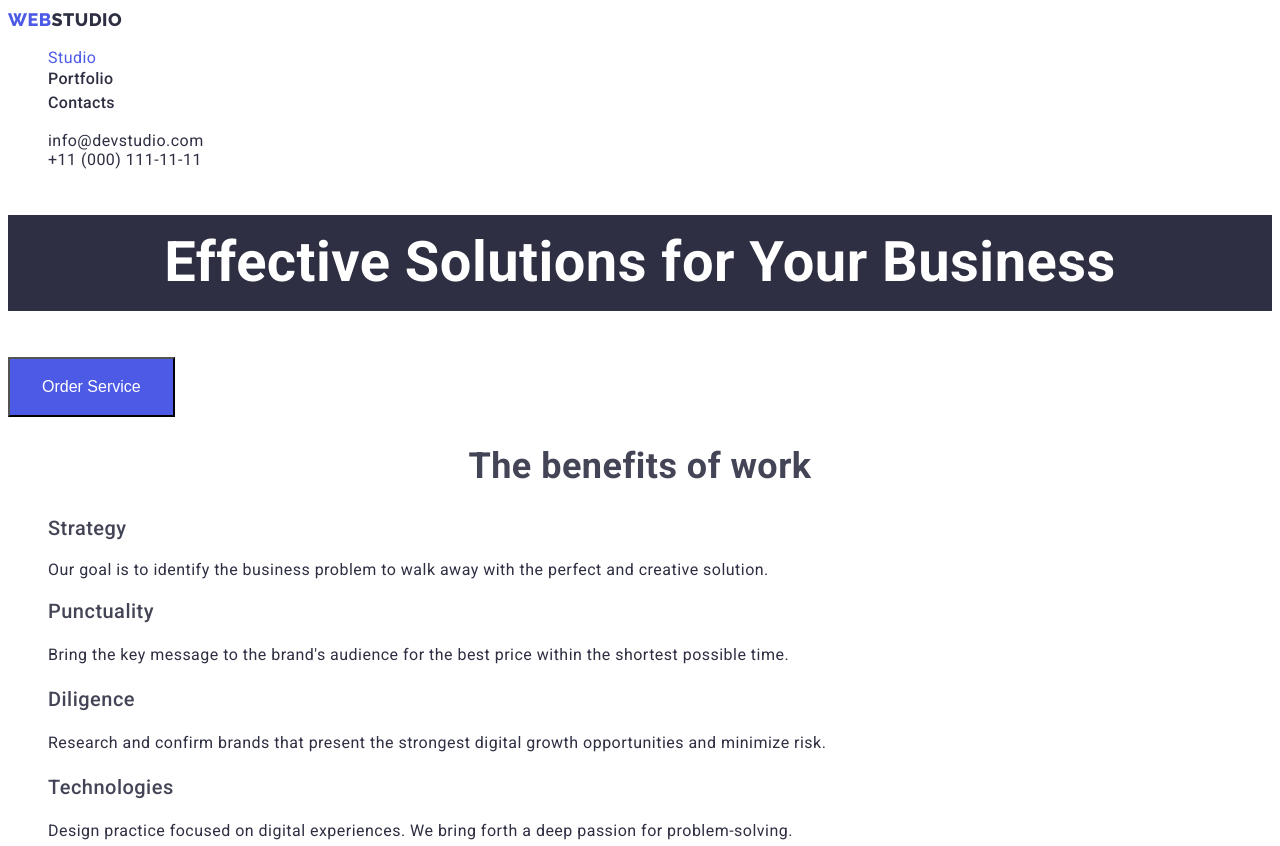
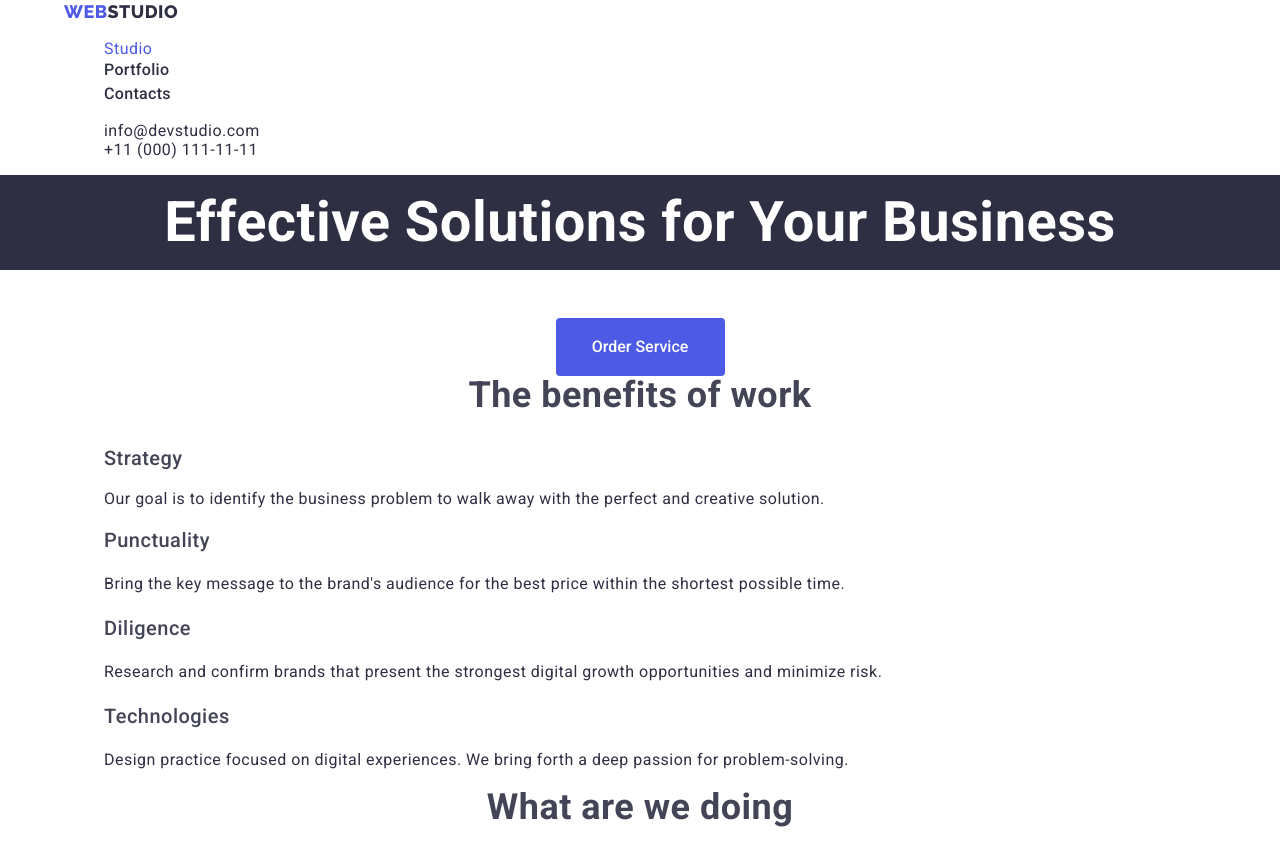
Before and after one commit to Nataliia369/goit-markuphw-02, a plain HTML site: page index.html in a window 1280 px wide. Shown: the top 846 px of the page. Drawn offline with nearby package versions, Linux system fonts and the light colour scheme.

Commit message:
HomeWork02-03

```diff
--- a/css/styles.css
+++ b/css/styles.css
@@ -15,6 +15,13 @@ body{
     letter-spacing: 0.03em;
     font-size: 16px;
 }
+
+.container{
+    margin-left: auto;
+    margin-right: auto;
+    width: 1152px;
+}
+
 
 .logo{
 color: var(--primary-text-color);
@@ -89,7 +96,13 @@ color: #2E2F42;
     text-decoration: none;
 }
 
+.hero{
+    text-align: center;
+}
+
 .hero-title{
+    margin-top: 0;
+    margin-bottom: 48px;
     color: var(--primary-bg-color);
     background-color: var(--primary-text-color);
 
@@ -100,6 +113,10 @@ color: #2E2F42;
         }
 
 .button{
+    display: inline-block;
+    border: 1px solid var(--accent-color);
+    min-width: 169px;
+    text-align: center;
 color: var(--accent-color);
 background-color: var(--primary-bg-color);
 font-family: 'Roboto' sans-serif;
@@ -107,15 +124,19 @@ font-weight: 500;
 font-size: 16px;
 line-height: 1.5;
 padding: 16px 32px;
+border-radius: 4px;
+padding: 16px 32px;
+
 }
 
 .button:focus{
-    color: #FFFFFF;
-    background-color: #4D5AE5;
+    color: var(--primary-bg-color);
+    background-color: var(--accent-color);
 }
 
 
 .first-button{
+border: 1px solid transparent;
 color:var(--primary-bg-color);
 background: var(--accent-color);
 
@@ -127,6 +148,7 @@ background: var(--accent-color);
 }
 
 .section-title{
+    margin-top: 0;
     color:var(--title-text-color);
     font-weight: 700;
         font-size: 36px;
@@ -137,6 +159,12 @@ background: var(--accent-color);
 
 /* Features */
 
+
+.list{
+    padding: 0;
+    margin: 0;
+    list-style: none;
+}
 .feature-list .title{
     color:var(--title-text-color);
     font-weight: 500;
--- a/index.html
+++ b/index.html
@@ -5,7 +5,6 @@
     <meta http-equiv="X-UA-Compatible" content="IE=edge">
     <meta name="viewport" content="width=h1, initial-scale=1.0">
     <title>Document</title>
-    <link rel="stylesheet" href="./css/styles.css">
 
 <link rel="preconnect" href="https://fonts.googleapis.com">
 <link rel="preconnect" href="https://fonts.gstatic.com" crossorigin>
@@ -13,24 +12,32 @@
 <link rel="preconnect" href="https://fonts.gstatic.com" crossorigin>
 <link href="https://fonts.googleapis.com/css2?family=Raleway:wght@800&family=Roboto:wght@400;500;700&display=swap" rel="stylesheet">
 
+<link rel="stylesheet" href="https://cdnjs.cloudflare.com/ajax/libs/modern-normalize/0.6.0/modern-normalize.min.css">
+
+<link rel="stylesheet" href="./css/styles.css">
+
+
 </head>
 <body>
-    <header>
-        <nav>
+    <header class="page-header">
+        <nav class="container">
         <a href="./index.html" class="logo"> <span class="logo-iris">Web</span>Studio </a>
-
         <ul class="site-nav-list">
         <li><a href="" class="link-current">Studio</a></li>
         <li><a href="./portfolio.html" class="link">Portfolio</a></li>
         <li><a href="" class="link">Contacts</a></li>
        </ul>
-    </nav>
-    <address class="add-nav">
+
+
+    <div>
+       <address class="add-nav">
     <ul class="auth-nav-list">
     <li><a href="mailto:info@devstudio.com">info@devstudio.com</a></li>
     <li><a href="tel:+110001111111">+11 (000) 111-11-11</a></li>
     </ul>
-    </address>
+   </address>
+    </div>
+    </nav>
     </header>
 
 
@@ -41,6 +48,7 @@
         </section>
 
 <section class="section">
+    <div class="container">
     <h2 class="section-title" >The benefits of work</h2>
       <ul class="feature-list">
         <li>
@@ -58,6 +66,7 @@
 <p class="text">Design practice focused on digital experiences. We bring forth a deep passion for problem-solving.</p>
 </li>
     </ul>
+    </div>
 </section>
 <!-- Block with work -->
 <section class="section">
```
